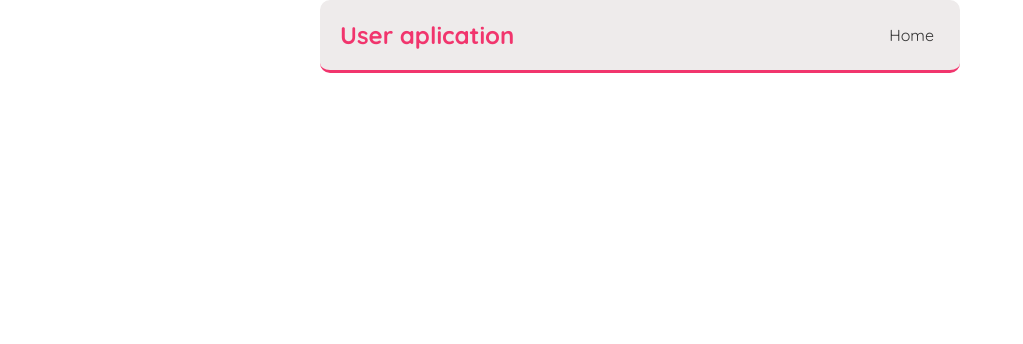
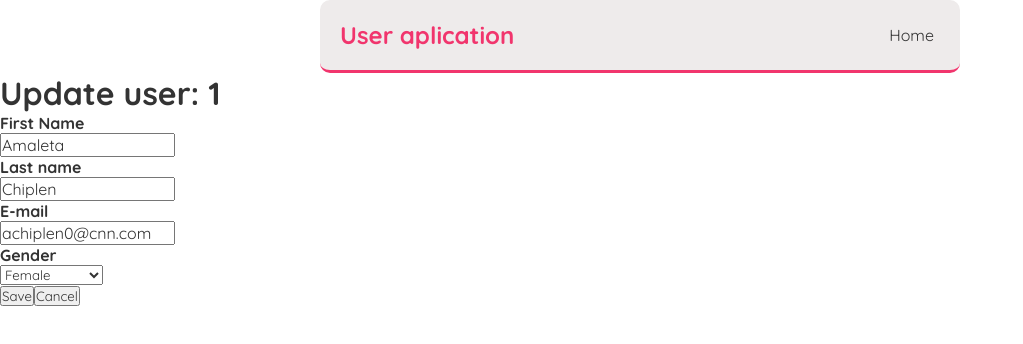
Before and after one commit to BranimirMaksimovic/UserApp1, a React (Create React App) app: page /users/update/1 in a window 1280 px wide. Shown: the top 344 px of the page, without its empty margins (0-1023 px from the left). Built offline with nearby package versions, Linux system fonts and the light colour scheme.

Commit message:
update-user

```diff
--- a/src/App.js
+++ b/src/App.js
@@ -6,16 +6,26 @@ import { Routes, Route, useNavigate } from "react-router-dom";
 import Home from "./components/pages/Home";
 import User from "./components/pages/User";
 import DeleteUser from "./components/pages/DeleteUser";
+import UpdateUser from "./components/pages/UpadteUser";
 
 function App() {
   const [users, setUsers] = useState(data.users);
+
   let navigate = useNavigate();
-
+  const availableGenders = new Set([...data.users.map(({ gender }) => gender)]);
   const findUser = (id) => users.find((user) => user.id === Number(id));
 
   const deleteUser = (id) => {
     let newUsers = users.filter((user) => user.id !== id);
     setUsers(newUsers);
+    navigate("/", { replace: true });
+  };
+
+  const updateUser = (updatedUser) => {
+    let itemIndex = users.findIndex((user) => user.id === updatedUser.id);
+    let tempUsers = users;
+    tempUsers.splice(itemIndex, 1, updatedUser);
+    setUsers(tempUsers);
     navigate("/", { replace: true });
   };
 
@@ -33,6 +43,16 @@ function App() {
                 <DeleteUser findUser={findUser} deleteUser={deleteUser} />
               }
             />
+            <Route
+              path="update/:userId"
+              element={
+                <UpdateUser
+                  findUser={findUser}
+                  updateUser={updateUser}
+                  availableGenders={availableGenders}
+                />
+              }
+            />
           </Route>
         </Routes>
       </div>
--- a/src/components/UserTile.js
+++ b/src/components/UserTile.js
@@ -13,12 +13,17 @@ const UserTile = ({ id, first_name, last_name, email, gender }) => {
         <strong>Gender:</strong>
         {gender}
       </p>
+      <div className="user-tile-links">
         <p>
           <Link to={`/users/${id}`}>Go to user</Link>
         </p>
         <p>
           <Link to={`/users/delete/${id}`}>Delete user</Link>
         </p>
+        <p>
+          <Link to={`/users/update/${id}`}>Update user</Link>
+        </p>
+      </div>
     </div>
   );
 };
--- /dev/null
+++ b/src/components/fields/InputField.js
@@ -0,0 +1,40 @@
+import { useState } from "react";
+
+const InputField = ({
+  id,
+  label,
+  type = "text",
+  onChange,
+  initialValue = "",
+  ...props
+}) => {
+  let [value, setValue] = useState(initialValue);
+  const onValueChange = (e) => {
+    setValue(e.target.value);
+    onChange && onChange(e.target.value);
+  };
+  return (
+    <div
+      style={{
+        display: "flex",
+        flexDirection: "column",
+        alignItems: "flex-start",
+      }}
+    >
+      <label htmlFor={id} style={{ fontSize: 16, fontWeight: "bold" }}>
+        {label}
+      </label>
+      <input
+        style={{ fontSize: 16 }}
+        {...props}
+        type={type}
+        id={id}
+        name={id}
+        onChange={onValueChange}
+        value={value}
+      />
+    </div>
+  );
+};
+
+export default InputField;
--- /dev/null
+++ b/src/components/fields/SelectField.js
@@ -0,0 +1,44 @@
+import { useState } from "react";
+
+const SelectField = ({
+  id,
+  label,
+  onChange,
+  options,
+  initialValue,
+  ...props
+}) => {
+  let [value, setValue] = useState(initialValue);
+  const onValueChange = (e) => {
+    setValue(e.target.value);
+    onChange && onChange(e.target.value);
+  };
+  return (
+    <div
+      style={{
+        display: "flex",
+        flexDirection: "column",
+        alignItems: "flex-start",
+      }}
+    >
+      <label style={{ fontSize: 16, fontWeight: "bold" }} htmlFor={id}>
+        {label}
+      </label>
+      <select
+        {...props}
+        id={id}
+        name={id}
+        onChange={onValueChange}
+        value={value}
+      >
+        {options.map((option) => (
+          <option key={option.id} value={option.value}>
+            {option.label}
+          </option>
+        ))}
+      </select>
+    </div>
+  );
+};
+
+export default SelectField;
--- /dev/null
+++ b/src/components/pages/UpadteUser.js
@@ -0,0 +1,176 @@
+import { useParams, useNavigate } from "react-router-dom";
+import { useState } from "react";
+import InputField from "../fields/InputField";
+import SelectField from "../fields/SelectField";
+
+const UpdateUser = ({ findUser, updateUser, availableGenders }) => {
+  let { userId } = useParams();
+
+  const genderOptions = [...availableGenders].map((gender) => ({
+    id: gender.toLowerCase(),
+    value: gender.toLowerCase(),
+    label: gender,
+  }));
+
+  let user = findUser(userId);
+  if (!userId) return <div>userId undefind</div>;
+  if (!user) return <div>User with that id not found</div>;
+
+  return (
+    <UpdateUserForm
+      {...user}
+      updateUser={updateUser}
+      genderOptions={genderOptions}
+    />
+  );
+};
+
+const UpdateUserForm = ({
+  id,
+  first_name,
+  last_name,
+  email,
+  gender,
+  updateUser,
+  genderOptions,
+}) => {
+  let [formState, setFormState] = useState({
+    first_name,
+    last_name,
+    email,
+    gender,
+  });
+
+  let navigate = useNavigate();
+
+  const onChangeInputValue = (id, value) => {
+    setFormState({
+      ...formState,
+      [id]: value,
+    });
+  };
+
+  const onFormSubmit = (e) => {
+    e.preventDefault();
+    updateUser({ id, ...formState });
+  };
+
+  const onFormCancel = () => navigate("/", { replace: true });
+
+  return (
+    <form onSubmit={onFormSubmit}>
+      <h1>Update user: {id}</h1>
+      <InputField
+        id="first_name"
+        label="First Name"
+        initialValue={first_name}
+        onChange={(value) => onChangeInputValue("first_name", value)}
+      />
+      <InputField
+        id="last_name"
+        label="Last name"
+        initialValue={last_name}
+        onChange={(value) => onChangeInputValue("last_name", value)}
+      />
+      <InputField
+        type="email"
+        id="email"
+        label="E-mail"
+        initialValue={email}
+        onChange={(value) => onChangeInputValue("email", value)}
+      />
+      <SelectField
+        id="gender"
+        label="Gender"
+        options={genderOptions}
+        initialValue={gender}
+        onChange={(value) =>
+          onChangeInputValue(
+            "gender",
+            `${value[0].toUpperCase() + value.slice(1)}`
+          )
+        }
+      />
+      <button type="submit">Save</button>
+      <button type="button" onClick={onFormCancel}>
+        Cancel
+      </button>
+    </form>
+  );
+};
+
+export default UpdateUser;
+
+/* import { useParams, useNavigate } from "react-router-dom";
+import { useState } from "react";
+import InputField from "../fields/InputField";
+import SelectField from "../fields/SelectField";
+
+const UpdateUser = ({ findUser }) => {
+  let { userId } = useParams();
+  const genderOptions = [...availableGenders].map((gender) => ({
+    id: gender.toLowerCase(),
+    value: gender.toLowerCase(),
+    label: gender,
+  }));
+
+  let user = findUser(userId);
+  if (!userId) return <div>userId undefind</div>;
+  if (!user) return <div>User with that id not found</div>;
+
+  return (
+    <UpdateUserForm
+      {...user}
+      updateUser={updateUser}
+      genderOptions={genderOptions}
+    />
+  );
+};
+
+const UpdateUserForm = (
+  id,
+  first_name,
+  last_name,
+  email,
+  gender,
+  updateUser,
+  genderOptions
+) => {
+  let [formState, setFormState] = useState({
+    first_name,
+    last_name,
+    email,
+    gender,
+  });
+  let navigate = useNavigate();
+
+  const onFormCancel = () => navigate("/", { replace: true });
+
+  return (
+    <form className="update-user-form" action="/">
+      <label htmlFor="first_name">First name:</label>
+      <input type="text" id="first_name" name="first_name" />
+
+      <label htmlFor="last_name">Last name:</label>
+      <input type="text" id="last_name" name="last_name" />
+
+      <label htmlFor="email">Email</label>
+      <input type="text" name="email" id="email" />
+
+      <label htmlFor="gender">Gender:</label>
+
+      <select name="gender" id="gender">
+        <option value="Male">Male</option>
+        <option value="Female">Femail</option>
+        <option value="Genderfluid">Genderfluid</option>
+      </select>
+
+      <button type="submit">Save</button>
+      <button type="button" onClick={onFormCancel}>
+        Cancel
+      </button>
+    </form>
+  );
+};
+
+export default UpdateUser; */
--- a/src/components/pages/User.js
+++ b/src/components/pages/User.js
@@ -1,5 +1,4 @@
-import { useParams } from "react-router-dom";
-import Home from "./Home";
+import { useParams, useNavigate } from "react-router-dom";
 
 const User = ({ findUser }) => {
   let { userId } = useParams();
@@ -12,6 +11,12 @@ const User = ({ findUser }) => {
 };
 
 const UserInformation = ({ id, first_name, last_name, email, gender }) => {
+  //napravio promenjivu koja koristi useNavigate func.
+  let navigate = useNavigate();
+  // funkcija koje je definisana od strane react router dom paketa, moze se procitati vise u dokumentaciji
+  // ova funkcija dozvoljava nam da se krecemo u sklop aplikacije, koristeci pre-definisane rute u App.js
+  const onFormCancel = () => navigate("/", { replace: true });
+
   return (
     <div className="user-information">
       {id}
@@ -20,7 +25,10 @@ const UserInformation = ({ id, first_name, last_name, email, gender }) => {
       </h1>
       <p> {email} </p>
       <p> {gender} </p>
-      <button onClick={<Home />}>Back to all users</button>
+      {/*dodao button za vracanje na sve korisnike*/}
+      <button className="back-btn" type="button" onClick={onFormCancel}>
+        Back to all users
+      </button>
     </div>
   );
 };
--- a/src/index.css
+++ b/src/index.css
@@ -92,3 +92,17 @@
   color: #f1356d;
   font-size: large;
 }
+.back-btn {
+  color: #f1356d;
+  font-size: large;
+}
+.update-user-form {
+  display: flex;
+  flex-direction: column;
+  align-items: flex-start;
+  padding-left: 20px;
+  padding-top: 30px;
+}
+.user-tile-links {
+  text-align: right;
+}
```
Lines whose indentation alone changed are shown as unchanged.
